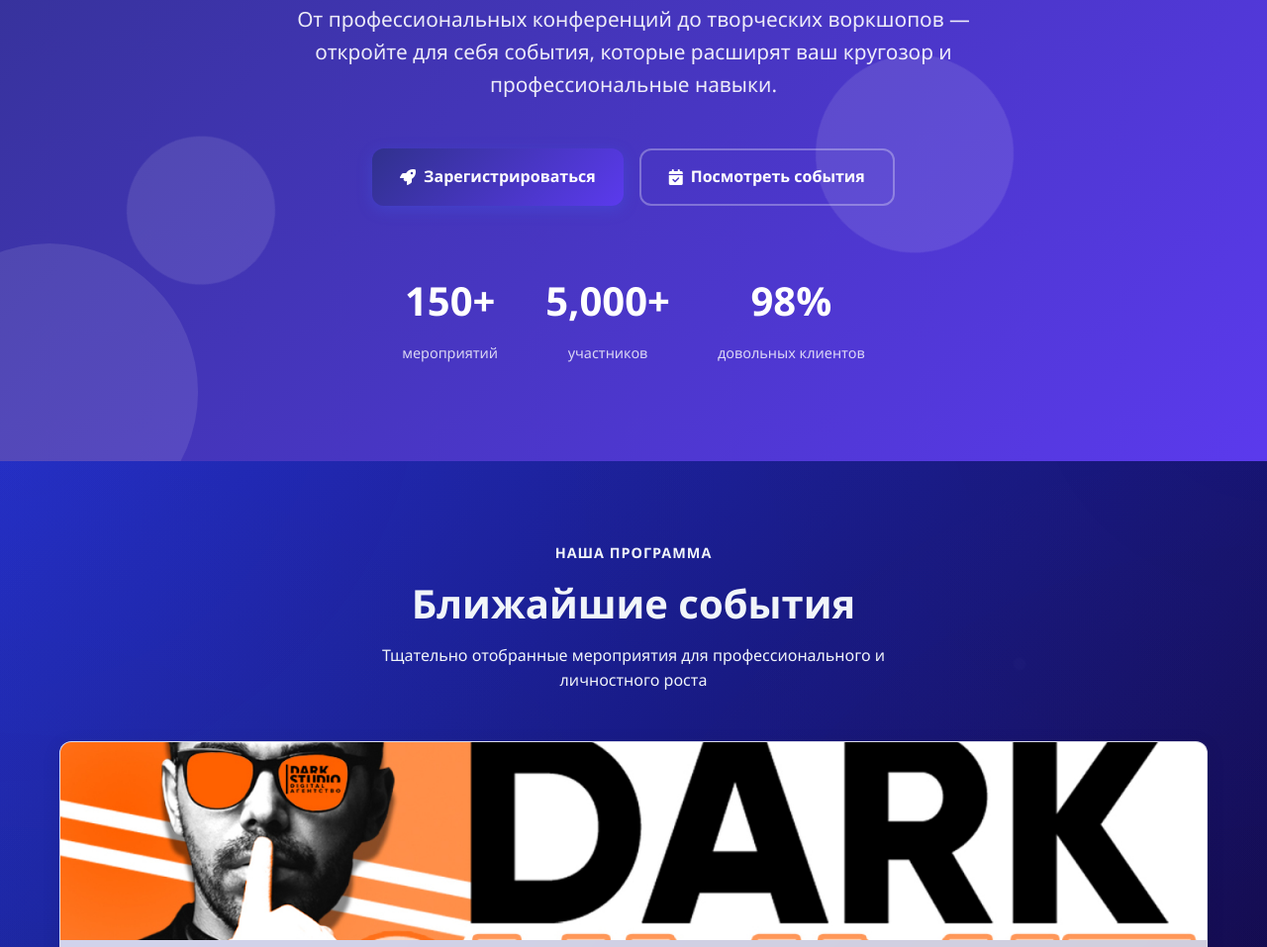
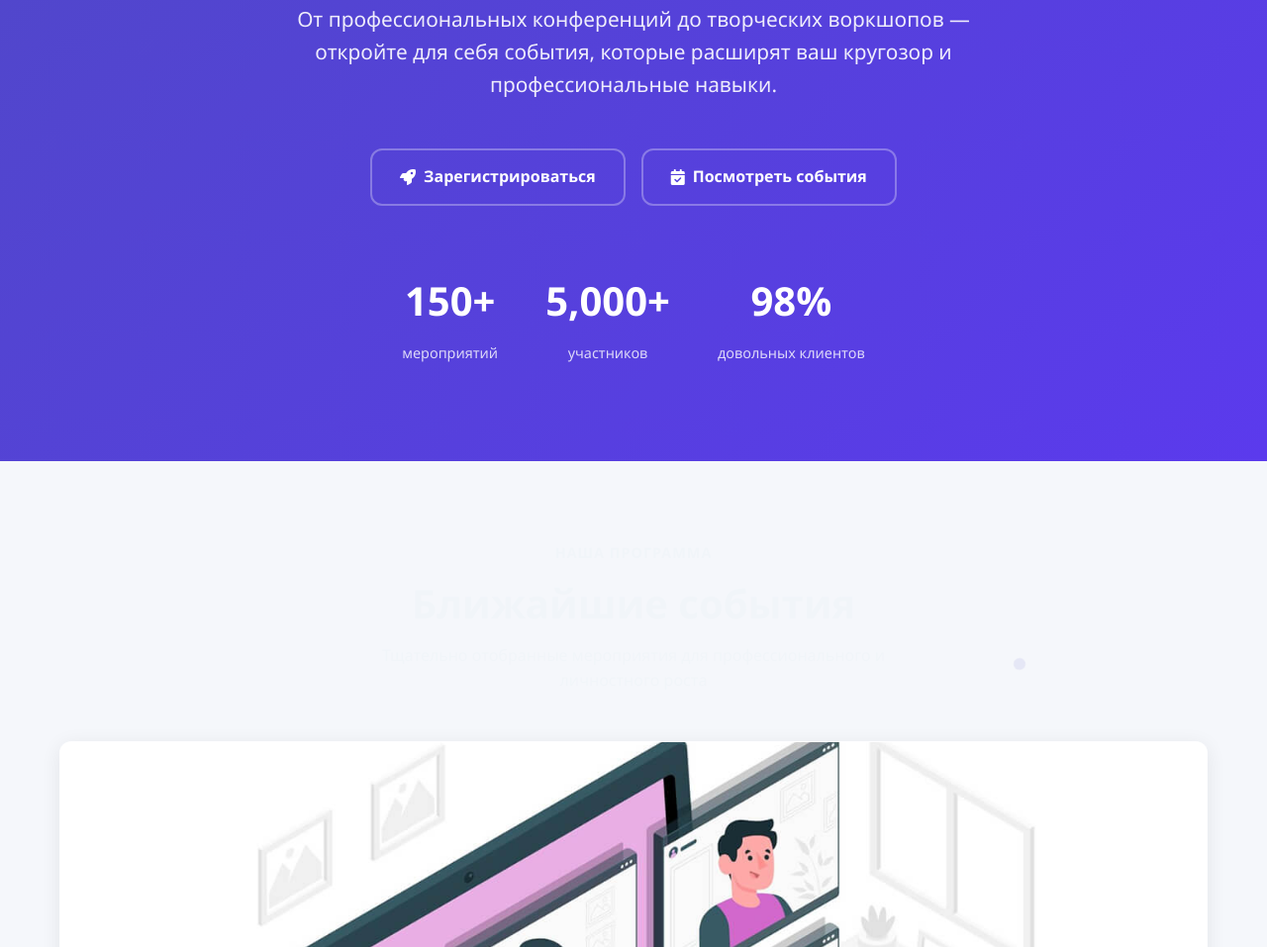
Before and after one commit to 67809plz1/itog-web.github.io, a plain HTML site: page index.html in a window 1280 px wide. Shown: the part 435-1392 px from the top of the page at 99% size. Drawn offline with nearby package versions, Linux system fonts and the light colour scheme; a script that the page names is missing.

Commit message:
Add files via upload

```diff
--- a/css/background.css
+++ b/css/background.css
@@ -8,7 +8,7 @@ body {
         radial-gradient(circle at 100% 0%, rgba(124, 58, 237, 0.03) 0%, transparent 50%),
         radial-gradient(circle at 100% 100%, rgba(236, 72, 153, 0.03) 0%, transparent 50%),
         radial-gradient(circle at 0% 100%, rgba(16, 185, 129, 0.03) 0%, transparent 50%),
-        linear-gradient(135deg, #242fca 0%, #0c0641 100%);
+        linear-gradient(135deg, #5b3aed 0%);
     background-attachment: fixed;
     min-height: 100vh;
 }
--- a/css/events.css
+++ b/css/events.css
@@ -30,7 +30,8 @@
 }
 
 .event-image {
-    height: 200px;
+    height: 0;
+    padding-bottom: 65%; /* Соотношение сторон 1:0.65 */
     background-size: cover;
     background-position: center;
 }
--- a/css/variables.css
+++ b/css/variables.css
@@ -1,7 +1,7 @@
 /* CSS переменные для единообразия дизайна */
 :root {
- --primary: #30318d;
-    --primary-dark: #36328b;
+ --primary: #4f49c5;
+    --primary-dark: #4f49c5;
     --primary-light: #e0e7ff;
     --secondary: #5b3aed;
     --secondary-light: #ede9fe;
--- a/index.html
+++ b/index.html
@@ -43,12 +43,7 @@
 
     <!-- Hero Section -->
 <section class="hero">
-    <div class="hero-background">
-        <div class="hero-shape hero-shape-1"></div>
-        <div class="hero-shape hero-shape-2"></div>
-        <div class="hero-shape hero-shape-3"></div>
-        <div class="hero-shape hero-shape-4"></div>
-    </div>
+
     <div class="particles">
         <div class="particle"></div>
         <div class="particle"></div>
@@ -65,7 +60,7 @@
             <h1>Найдите вдохновляющие мероприятия</h1>
             <p>От профессиональных конференций до творческих воркшопов — откройте для себя события, которые расширят ваш кругозор и профессиональные навыки.</p>
             <div class="hero-actions">
-                <a href="#registration" class="btn btn-primary">
+                <a href="#registration" class="btn btn-outline-light">
                     <i class="fas fa-rocket"></i>
                     Зарегистрироваться
                 </a>
@@ -249,8 +244,8 @@
                     <ul class="footer-links">
                         <li><a href="#events">Все события</a></li>
                         <li><a href="#registration">Регистрация</a></li>
-                        <li><a href="#">Для организаторов</a></li>
-                        <li><a href="#">Блог</a></li>
+
+
                     </ul>
                 </div>
             </div>
--- a/js/data.js
+++ b/js/data.js
@@ -9,7 +9,7 @@ const eventsData = [
         date: "15 октября 2025",
         time: "10:00 - 18:00",
         location: "Москва, Коворкинг Центр",
-        image: "img/40704.png",
+        image: "img/40704.jpg",
         format: "Офлайн",
         participants: "до 200 человек",
         language: "Русский",
@@ -37,7 +37,7 @@ const eventsData = [
         date: "5 ноября 2025",
         time: "18:30 - 21:00",
         location: "Москва, Бизнес-центр 'Плаза'",
-        image: "img/2025-11-22 003756.jpg",
+        image: "img/2025-11-22 003756.png",
         format: "Офлайн",
         participants: "до 100 человек",
         language: "Русский/Английский",
--- a/js/particles.js.js
+++ b/js/particles.js.js
@@ -1,5 +1,5 @@
 // particles.js - новый файл
-function createParticles() {
+/* function createParticles() {
     const particlesContainer = document.querySelector('.particles');
     const particleCount = 12;
 
@@ -29,4 +29,4 @@ function createParticles() {
 }
 
 // Запуск после загрузки DOM
-document.addEventListener('DOMContentLoaded', createParticles);
+document.addEventListener('DOMContentLoaded', createParticles); */
```
Also changed, not shown: css/components.css (line endings or trailing spaces), img/2025-11-22 003756.png (added), img/40704.jpg (added).
